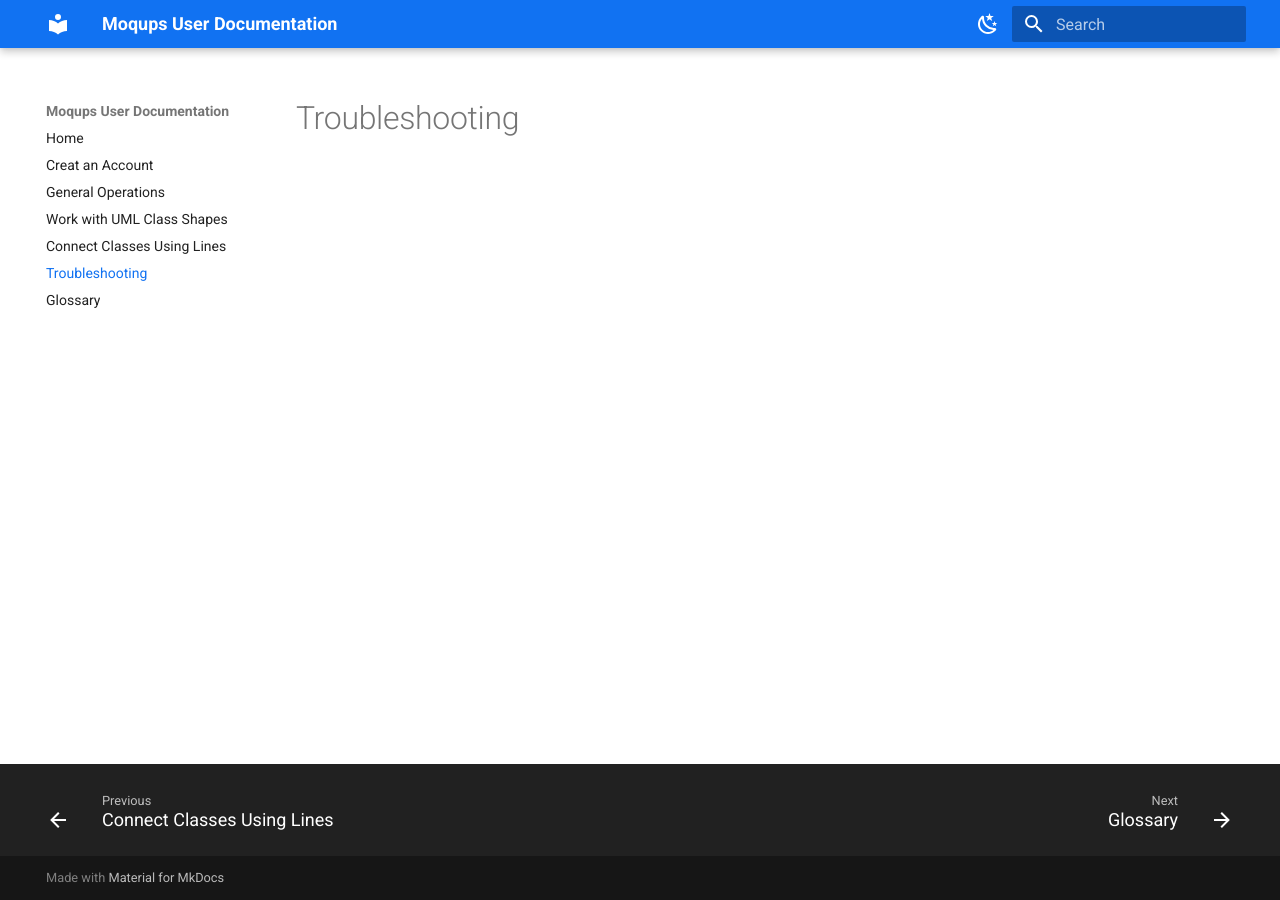
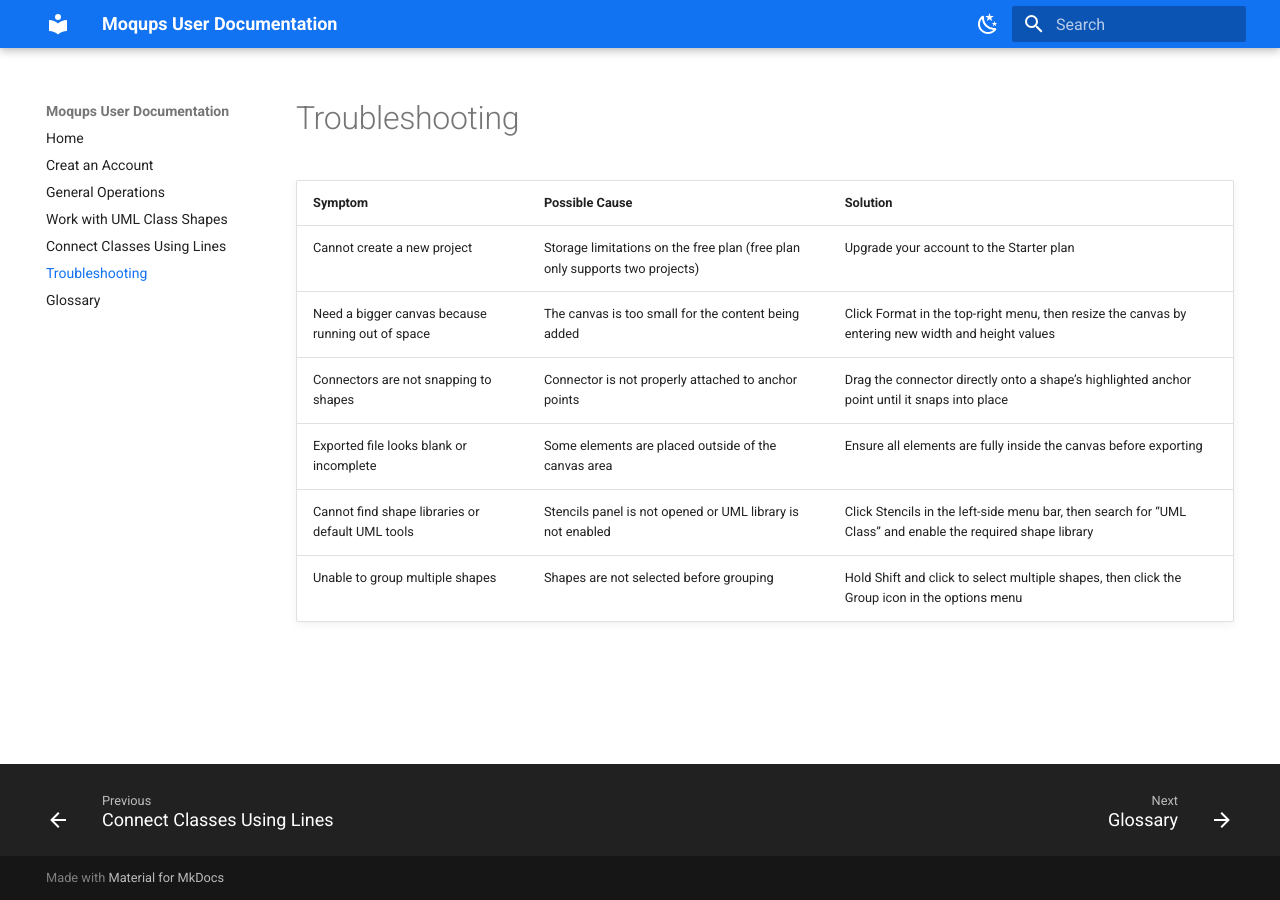
Before and after one commit to mzhao002/Moqups-User-Documentation, an MkDocs documentation site: the page built from docs/troubleshooting.md, in a window 1280 px wide. Built offline with MkDocs 1.6.1 and Material for MkDocs 9.7.7, drawn with Linux system fonts in a browser that asks for light colours.

Commit message:
Finish troubleshooting section

```diff
--- a/docs/troubleshooting.md
+++ b/docs/troubleshooting.md
@@ -1 +1,10 @@
 # Troubleshooting
+
+| Symptom                                           | Possible Cause                                                              | Solution                                                                                                        |
+| ------------------------------------------------- | --------------------------------------------------------------------------- | --------------------------------------------------------------------------------------------------------------- |
+| Cannot create a new project                       | Storage limitations on the free plan (free plan only supports two projects) | Upgrade your account to the Starter plan                                                                        |
+| Need a bigger canvas because running out of space | The canvas is too small for the content being added                         | Click Format in the top-right menu, then resize the canvas by entering new width and height values          |
+| Connectors are not snapping to shapes             | Connector is not properly attached to anchor points                         | Drag the connector directly onto a shape’s highlighted anchor point until it snaps into place                   |
+| Exported file looks blank or incomplete           | Some elements are placed outside of the canvas area                         | Ensure all elements are fully inside the canvas before exporting                                                |
+| Cannot find shape libraries or default UML tools  | Stencils panel is not opened or UML library is not enabled                  | Click Stencils in the left-side menu bar, then search for “UML Class” and enable the required shape library |
+| Unable to group multiple shapes                   | Shapes are not selected before grouping                                     | Hold Shift and click to select multiple shapes, then click the Group icon in the options menu           |
```
